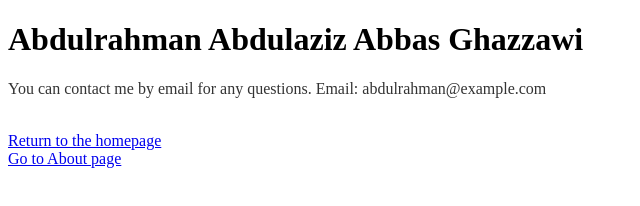
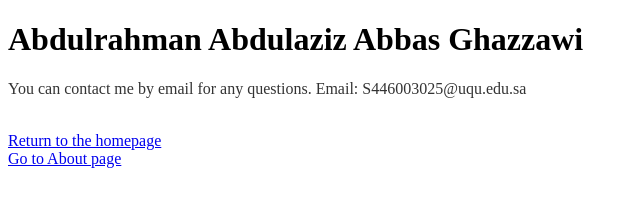
Before and after one commit to rd7m/HCI2101, a plain HTML site: page Lab5_HTML_ABDULRAHMAN/contact.html in a window 1280 px wide. Shown: the full height of the page, 0-640 px from the left. Drawn offline with Linux system fonts and the light colour scheme.

Commit message:
Update contact.html

```diff
--- a/Lab5_HTML_ABDULRAHMAN/contact.html
+++ b/Lab5_HTML_ABDULRAHMAN/contact.html
@@ -10,7 +10,7 @@
 
 <p>
 You can contact me by email for any questions.
-Email: abdulrahman@example.com
+Email: S446003025@uqu.edu.sa
 </p>
 
 <br>
```
